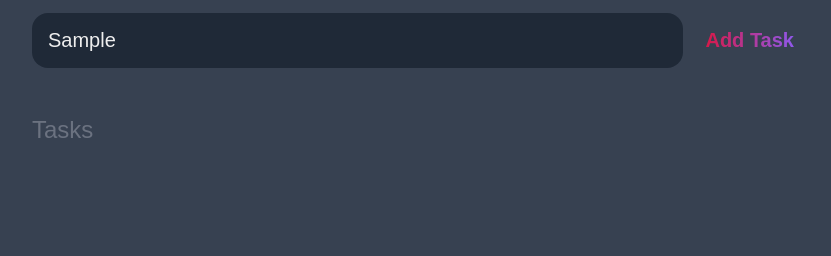
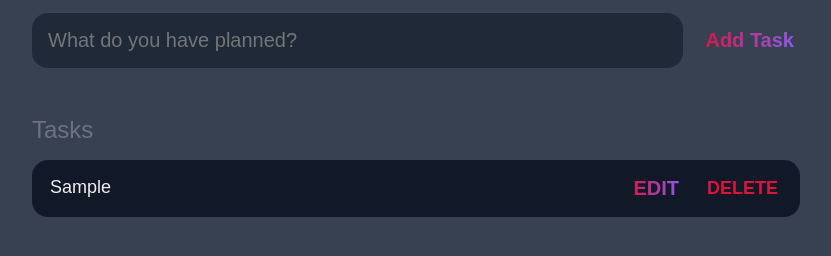
Before and after one commit to thainamatos/task-list, a plain HTML site: page index.html in a window 1280 px wide. Both pictures are taken after typing "Sample" into the empty fields and a click on the input "Add Task". Shown: the part 80-336 px from the top of the page, without its empty margins (224-1055 px from the left). Drawn offline with Linux system fonts and the light colour scheme.

Commit message:
adicionando funcionalidades

```diff
--- a/index.html
+++ b/index.html
@@ -31,8 +31,8 @@
 
             <h2>Tasks</h2>
 
-            <!-- <div id="tasks">
-                <div class="task">
+            <div id="tasks">
+                <!-- <div class="task">
                     <div class="content">
                         <input
                             type="text"
--- a/main.js
+++ b/main.js
@@ -1,6 +1,6 @@
 window.addEventListener('load', () => {
     const form = document.querySelector("#new-task-form");
-    const input =  document.querySelector("#new-task-input");
+    const input = document.querySelector("#new-task-input");
     const listEl = document.querySelector("#tasks");
 
     form.addEventListener('submit', (e) => {
@@ -18,9 +18,42 @@ window.addEventListener('load', () => {
 
         const taskContentEl = document.createElement("div");
         taskContentEl.classList.add("content");
+        //taskContentEl.innerText = task;
 
         taskEl.appendChild(taskContentEl); //insere um novo nó na estrutura DOM; acrescenta ao elemento selecionado o que for declarado dentro dos parenteses
 
+        const taskInputEl = document.createElement("input");
+        taskInputEl.classList.add("text");
+        taskInputEl.type = "text";
+        taskInputEl.value = task;
+        taskInputEl.setAttribute("readonly", "readonly");
+
+        taskContentEl.appendChild(taskInputEl);
+
+        const taskActionsEl = document.createElement("div");
+        taskActionsEl.classList.add("actions");
+
+        const taskEditEl = document.createElement("button");
+        taskEditEl.classList.add("edit");
+        taskEditEl.innerHTML = "Edit";
+
+        const taskDeleteEl = document.createElement("button");
+        taskDeleteEl.classList.add("delete");
+        taskDeleteEl.innerHTML = "Delete";
+
+        taskActionsEl.appendChild(taskEditEl);
+        taskActionsEl.appendChild(taskDeleteEl);
+
+        taskEl.appendChild(taskActionsEl);
+
         listEl.appendChild(taskEl);
+
+        input.value = "";
+
+        taskEditEl.addEventListener('click', () => {
+            taskInputEl.removeAttribute("readonly"); //permite que seja alterado/editado dentro do input
+            taskInputEl.focus();
+            taskEditEl.innerText = "Save"; //altera de EDIT para SAVE enquanto a task estiver sendo editada
+        })
     })
 })
```
